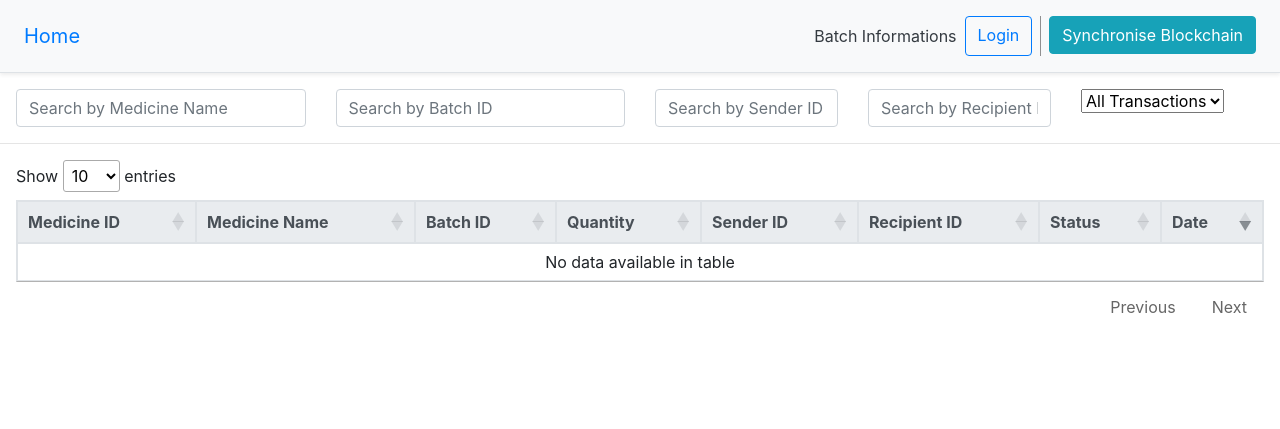
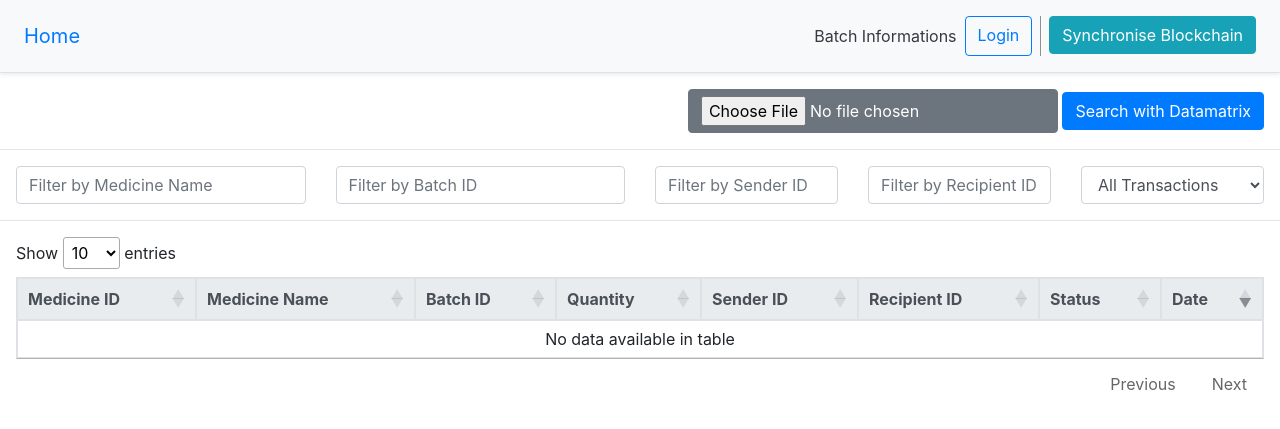
Before and after one commit to joachimdorel/Medical-Blockchain, a Flask app: template app/templates/index.html in a window 1280 px wide. Shown: the top 429 px of the page. Run offline with Flask 2, Linux system fonts and the light colour scheme; the template is opened without the code that fills it, so the values that code supplies are empty; some libraries are stand-ins or nearby versions.

Commit message:
The import of Datamatrix work.

```diff
--- a/app/templates/index.html
+++ b/app/templates/index.html
@@ -4,20 +4,32 @@
 {% block content %}
 	<div class="pl-3 pr-3 pt-3">
 		<div class="row">
+			<div class="col-12 text-right">
+				<form action="{{ url_for('decode_datamatrix') }}" method="POST" enctype="multipart/form-data">
+					<input type="file" name="file" class="btn btn-secondary" class="Import Datamatrix"/>
+					<input type="submit" value="Search with Datamatrix" class="btn btn-primary"/>
+				</form>
+			</div>
+		</div>
+	</div>
+	<hr class="mt-0 mb-0">
+
+	<div class="pl-3 pr-3 pt-3">
+		<div class="row">
 			<div class="col-3">
-				<input class="form-control" id="medicineNameInput" type="text" placeholder="Search by Medicine Name" onkeyup="filterByMedecineName()">
+				<input class="form-control" id="medicineNameInput" type="text" placeholder="Filter by Medicine Name" onkeyup="filterByMedecineName()">
 			</div>
 			<div class="col-3">
-				<input class="form-control" id="batchInput" type="text" placeholder="Search by Batch ID" onkeyup="filterByBatchID()">
+				<input class="form-control" id="batchInput" type="text" placeholder="Filter by Batch ID" onkeyup="filterByBatchID()">
 			</div>
 			<div class="col-2">
-				<input class="form-control" id="senderIDInput" type="text" placeholder="Search by Sender ID" onkeyup="filterBySenderID()">
+				<input class="form-control" id="senderIDInput" type="text" placeholder="Filter by Sender ID" onkeyup="filterBySenderID()">
 			</div>
 			<div class="col-2">
-				<input class="form-control" id="recipientIDInput" type="text" placeholder="Search by Recipient ID" onkeyup="filterByRecipientID()">
+				<input class="form-control" id="recipientIDInput" type="text" placeholder="Filter by Recipient ID" onkeyup="filterByRecipientID()">
 			</div>
-			<div class="col-2">
-		  	<select onchange="filterByStatus()" id="statusInput">
+			<div class="col-2 text-right">
+		  	<select class="form-control" onchange="filterByStatus()" id="statusInput">
 		      <option value="all">All Transactions</option>
 		      <option value="accepted">Accepted</option>
 		      <option value="refused">Refused</option>
```
Also changed, not shown: app/routes.py (+22 -4 lines), app/templates/batch_info.html (+7 -0 lines), app.db, app/static/img/datamatrix/ASCII232011172020-01-011011ASCII2991.png (added), app/static/img/datamatrix/imported_datamatrix.png (added), 1 other file.
